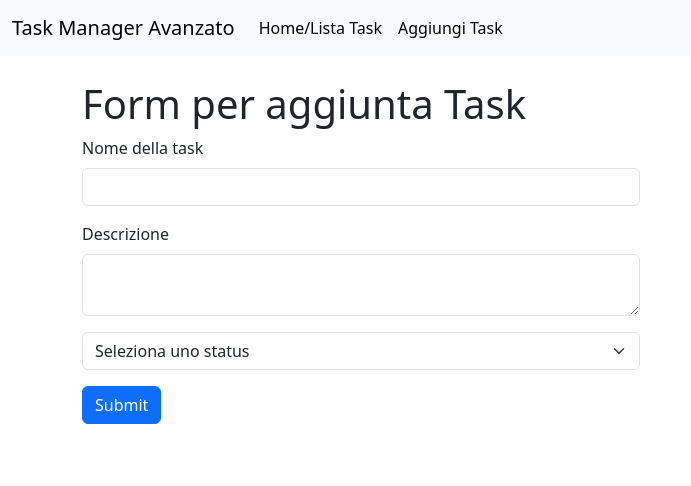
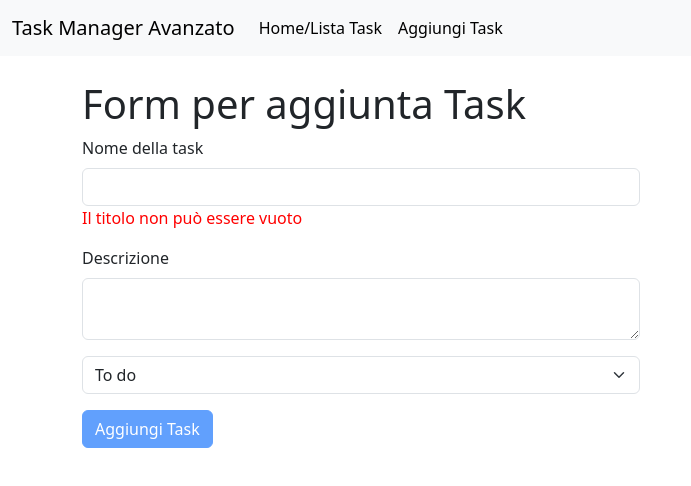
Before and after one commit to AndreaBeltramin/ex-react-task-manager, a React (Vite) app: page /addTask in a window 1280 px wide. Shown: the top 486 px of the page, without its empty margins (0-691 px from the left). Built offline with nearby package versions, Linux system fonts and the light colour scheme; no server answers.

Commit message:
correzione milestone 5

```diff
--- a/src/pages/AddTask.jsx
+++ b/src/pages/AddTask.jsx
@@ -1,4 +1,4 @@
-import { useState, useRef } from "react";
+import { useState, useRef, useMemo } from "react";
 import { taskContext } from "../GlobalContext";
 
 const symbols = "!@#$%^&*()-_=+[]{}|;:'\\\",.<>?/`~";
@@ -9,20 +9,22 @@ export default function AddTask() {
 	const statusRef = useRef();
 	const { addTask } = taskContext();
 
-	const isTitleNotValid = [...title].some((char) => symbols.includes(char));
+	const isTitleNotValid = useMemo(() => {
+		if (!title.trim()) return "Il titolo non può essere vuoto";
+		if ([...title].some((char) => symbols.includes(char)))
+			return "Il titolo non può contenere simboli";
+		return "";
+	}, [title]);
 
 	const handleSubmit = (e) => {
 		e.preventDefault();
-		if (!title || isTitleNotValid) {
-			alert("Inserisci un titolo valido!");
-			return;
-		}
-		const data = {
-			title,
+		if (isTitleNotValid) return;
+		const newTask = {
+			title: title.trim(),
 			description: descriptionRef.current.value,
 			status: statusRef.current.value,
 		};
-		addTask(data);
+		addTask(newTask);
 
 		// console.log("task", {
 		// 	title,
@@ -32,7 +34,6 @@ export default function AddTask() {
 
 		setTitle("");
 		descriptionRef.current.value = "";
-		statusRef.current.value = "";
 	};
 	return (
 		<>
@@ -52,6 +53,9 @@ export default function AddTask() {
 									value={title}
 									onChange={(e) => setTitle(e.target.value)}
 								/>
+								{isTitleNotValid && (
+									<p style={{ color: "red" }}>{isTitleNotValid}</p>
+								)}
 							</div>
 							<div className="mb-3">
 								<label htmlFor="descrizioneTask" className="form-label">
@@ -65,7 +69,12 @@ export default function AddTask() {
 							</div>
 
 							<div className="mb-3">
-								<select className="form-select" id="selectTask" ref={statusRef}>
+								<select
+									className="form-select"
+									id="selectTask"
+									ref={statusRef}
+									defaultValue="To do"
+								>
 									<option defaultValue="Seleziona uno status">
 										Seleziona uno status
 									</option>
@@ -74,8 +83,8 @@ export default function AddTask() {
 									<option value="Done">Done</option>
 								</select>
 							</div>
-							<button type="submit" className="btn btn-primary">
-								Submit
+							<button className="btn btn-primary" disabled={isTitleNotValid}>
+								Aggiungi Task
 							</button>
 						</form>
 					</div>
--- a/src/useTasks.js
+++ b/src/useTasks.js
@@ -33,7 +33,6 @@ export default function useTasks() {
 					alert(data.message);
 					return;
 				} else if (data.success === true) {
-					console.log(data);
 					alert("Aggiunta task avvenuta con successo");
 					fetchTaskList();
 				}
```
